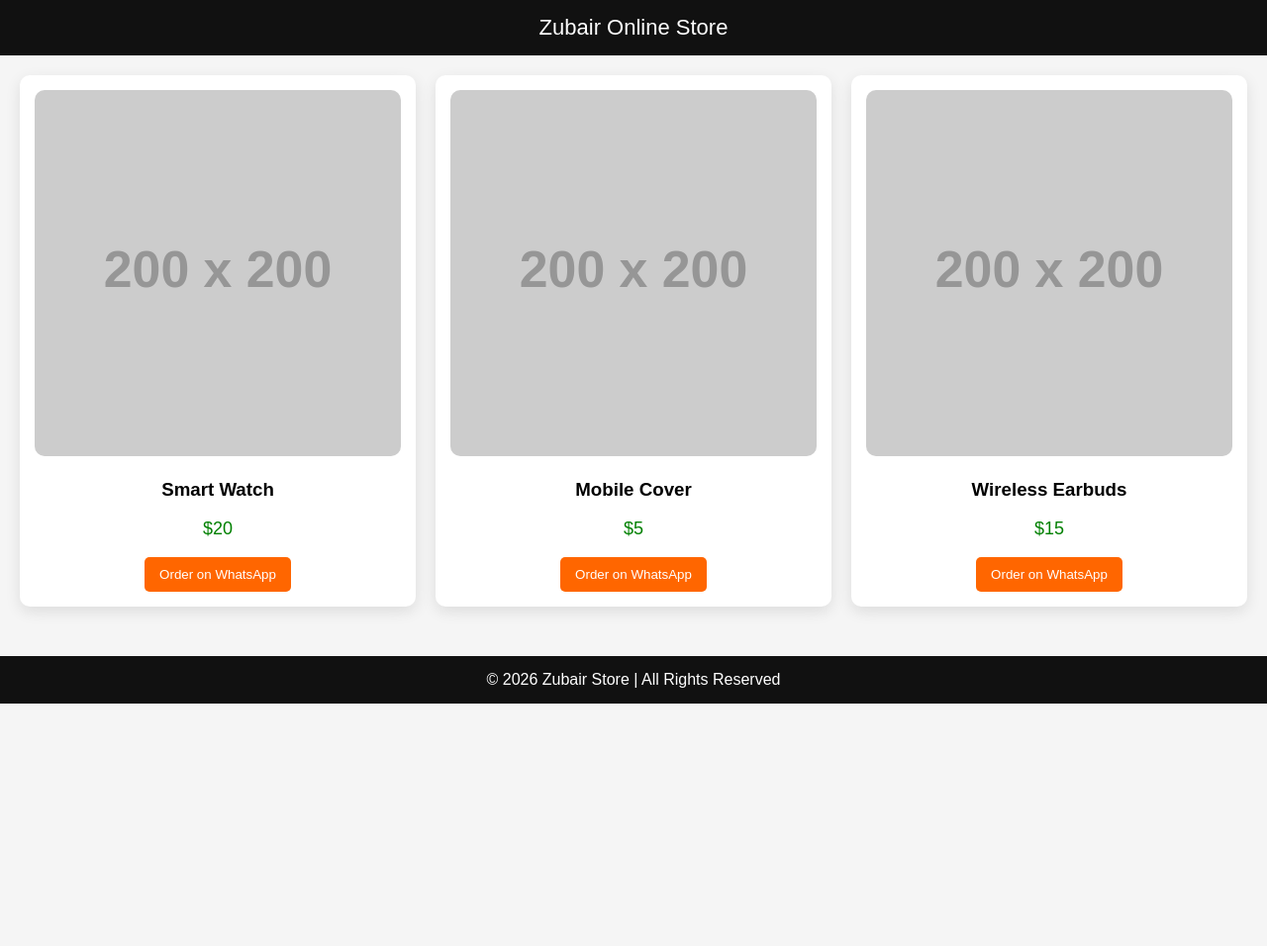
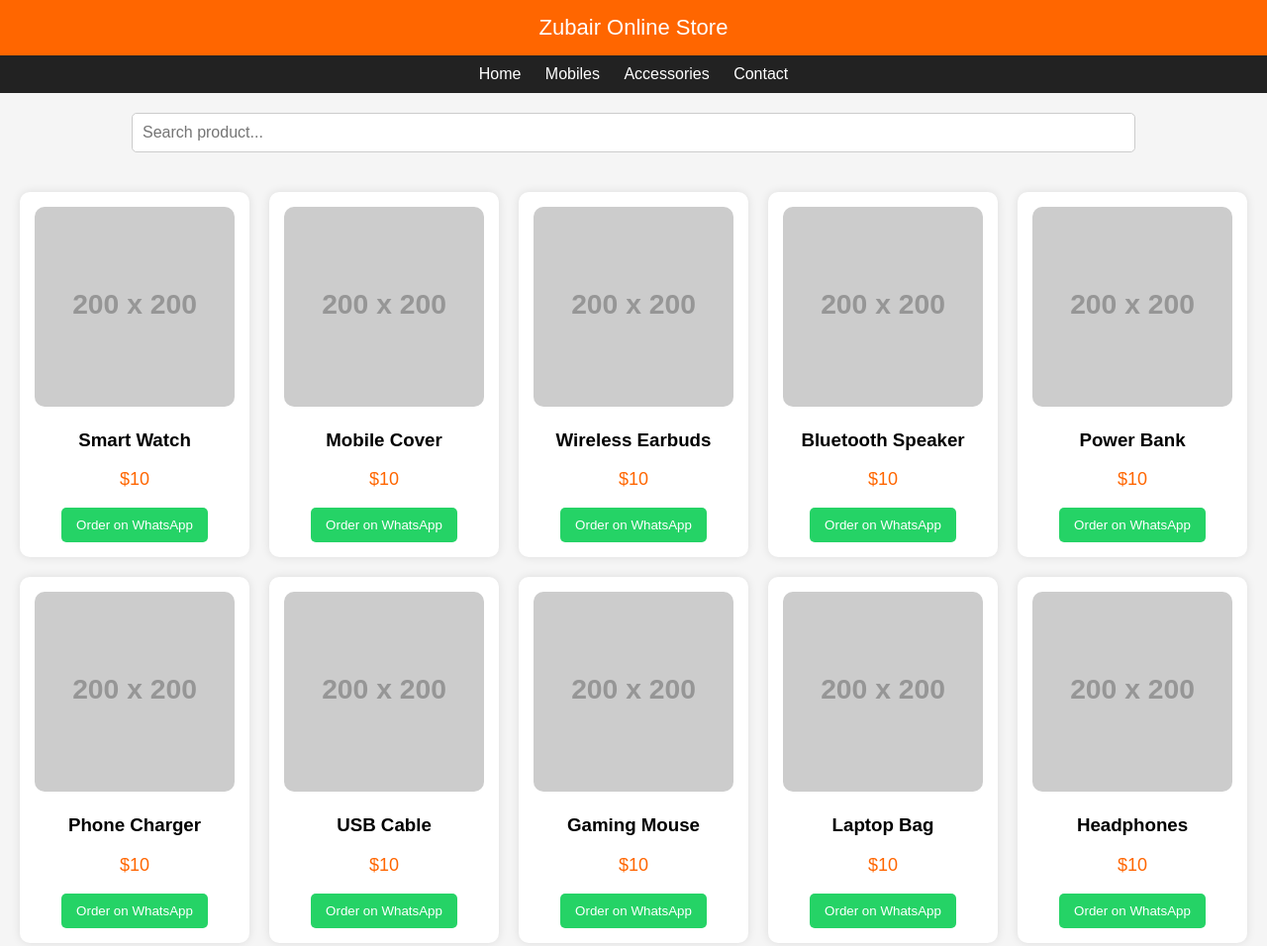
Before and after one commit to zm025077-maker/Moon-Star, a plain HTML site: page index.html in a window 1280 px wide. Shown: the top 956 px of the page at 99% size. Before the commit the page ends 800 px from the top, so only its background shows below. Drawn offline with Linux system fonts and the light colour scheme; placeholder pictures from the web are drawn by us.

Commit message:
Update index.html

```diff
--- a/index.html
+++ b/index.html
@@ -1,23 +1,57 @@
 <!DOCTYPE html>
 <html>
 <head>
-<title>Zubair Store</title>
+<title>Zubair Online Store</title>
 
 <style>
 
 body{
-font-family: Arial;
+font-family:Arial;
 margin:0;
 background:#f5f5f5;
 }
 
+/* Header */
+
 header{
-background:#111;
+background:#ff6600;
 color:white;
 padding:15px;
+font-size:22px;
 text-align:center;
-font-size:22px;
 }
+
+/* Menu */
+
+nav{
+background:#222;
+padding:10px;
+text-align:center;
+}
+
+nav a{
+color:white;
+margin:10px;
+text-decoration:none;
+font-size:16px;
+}
+
+/* Search */
+
+.search-box{
+text-align:center;
+margin:20px;
+}
+
+.search-box input{
+width:80%;
+padding:10px;
+font-size:16px;
+border-radius:5px;
+border:1px solid #ccc;
+}
+
+/* Products */
 
 .products{
 display:grid;
@@ -28,10 +62,10 @@ padding:20px;
 
 .card{
 background:white;
+padding:15px;
 border-radius:10px;
-box-shadow:0 5px 15px rgba(0,0,0,0.1);
 text-align:center;
-padding:15px;
+box-shadow:0 0 10px rgba(0,0,0,0.1);
 }
 
 .card img{
@@ -40,21 +74,17 @@ border-radius:10px;
 }
 
 .price{
-color:green;
+color:#ff6600;
 font-size:18px;
 }
 
 button{
-background:#ff6600;
+background:#25D366;
 color:white;
 border:none;
 padding:10px 15px;
 border-radius:5px;
 cursor:pointer;
-}
-
-button:hover{
-background:#e65c00;
 }
 
 footer{
@@ -66,6 +96,7 @@ margin-top:30px;
 }
 
 </style>
+
 </head>
 
 <body>
@@ -74,46 +105,86 @@ margin-top:30px;
 Zubair Online Store
 </header>
 
-<div class="products">
+<nav>
+<a href="#">Home</a>
+<a href="#">Mobiles</a>
+<a href="#">Accessories</a>
+<a href="#">Contact</a>
+</nav>
 
-<div class="card">
-<img src="https://via.placeholder.com/200">
-<h3>Smart Watch</h3>
-<p class="price">$20</p>
-
-<a href="https://wa.me/923482009136">
-<button>Order on WhatsApp</button>
-</a>
-
+<div class="search-box">
+<input type="text" id="search" placeholder="Search product..." onkeyup="searchProduct()">
 </div>
 
-<div class="card">
-<img src="https://via.placeholder.com/200">
-<h3>Mobile Cover</h3>
-<p class="price">$5</p>
-
-<a href="https://wa.me/923482009136">
-<button>Order on WhatsApp</button>
-</a>
-
-</div>
-
-<div class="card">
-<img src="https://via.placeholder.com/200">
-<h3>Wireless Earbuds</h3>
-<p class="price">$15</p>
-
-<a href="https://wa.me/923482009136">
-<button>Order on WhatsApp</button>
-</a>
-
-</div>
-
-</div>
+<div class="products" id="products"></div>
 
 <footer>
 © 2026 Zubair Store | All Rights Reserved
 </footer>
 
+<script>
+
+/* 50 Products */
+
+let products = [
+
+"Smart Watch","Mobile Cover","Wireless Earbuds","Bluetooth Speaker","Power Bank",
+"Phone Charger","USB Cable","Gaming Mouse","Laptop Bag","Headphones",
+"LED Ring Light","Tripod Stand","Memory Card","USB Flash Drive","Phone Stand",
+"Keyboard","Gaming Headset","Smart Band","Mini Camera","Wireless Charger",
+"Car Mobile Holder","Portable Fan","LED Lamp","Tablet Cover","Laptop Stand",
+"Phone Grip","Wireless Mouse","Bluetooth Keyboard","Desk Lamp","HDMI Cable",
+"Screen Protector","Microphone","Gaming Controller","Drone Toy","Smart Bulb",
+"Digital Clock","Fitness Tracker","Camera Lens","Phone Cooling Fan","VR Glasses",
+"WiFi Router","USB Hub","Mini Speaker","LED Strip Light","Phone Case Premium",
+"Selfie Stick","Laptop Cooling Pad","Portable SSD","Gaming Pad","Tablet Stand"
+
+];
+
+/* Show Products */
+
+let container = document.getElementById("products");
+
+products.forEach(function(item){
+
+let card = document.createElement("div");
+card.className="card";
+
+card.innerHTML = `
+<img src="https://via.placeholder.com/200">
+<h3>${item}</h3>
+<p class="price">$10</p>
+<a href="https://wa.me/923482009136">
+<button>Order on WhatsApp</button>
+</a>
+`;
+
+container.appendChild(card);
+
+});
+
+/* Search */
+
+function searchProduct(){
+
+let input=document.getElementById("search").value.toLowerCase();
+let cards=document.querySelectorAll(".card");
+
+cards.forEach(function(card){
+
+let title=card.querySelector("h3").innerText.toLowerCase();
+
+if(title.includes(input)){
+card.style.display="block";
+}else{
+card.style.display="none";
+}
+
+});
+
+}
+
+</script>
+
 </body>
 </html>
```
